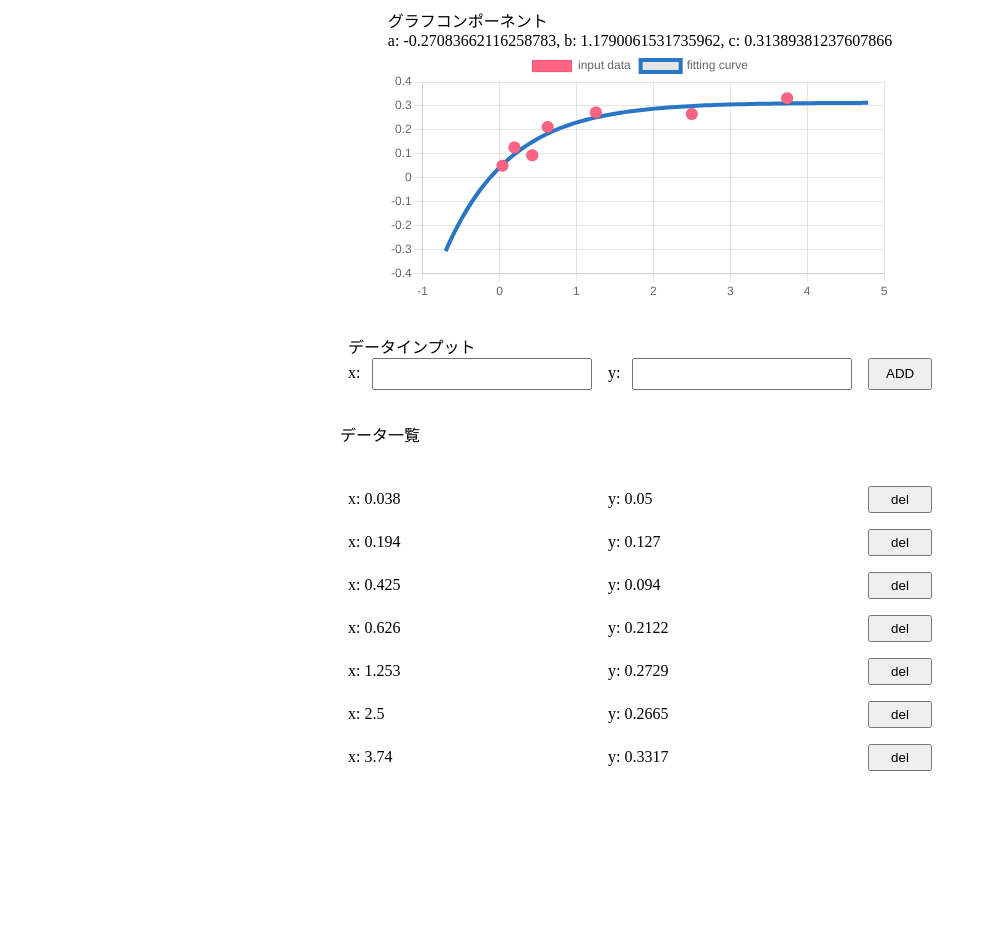
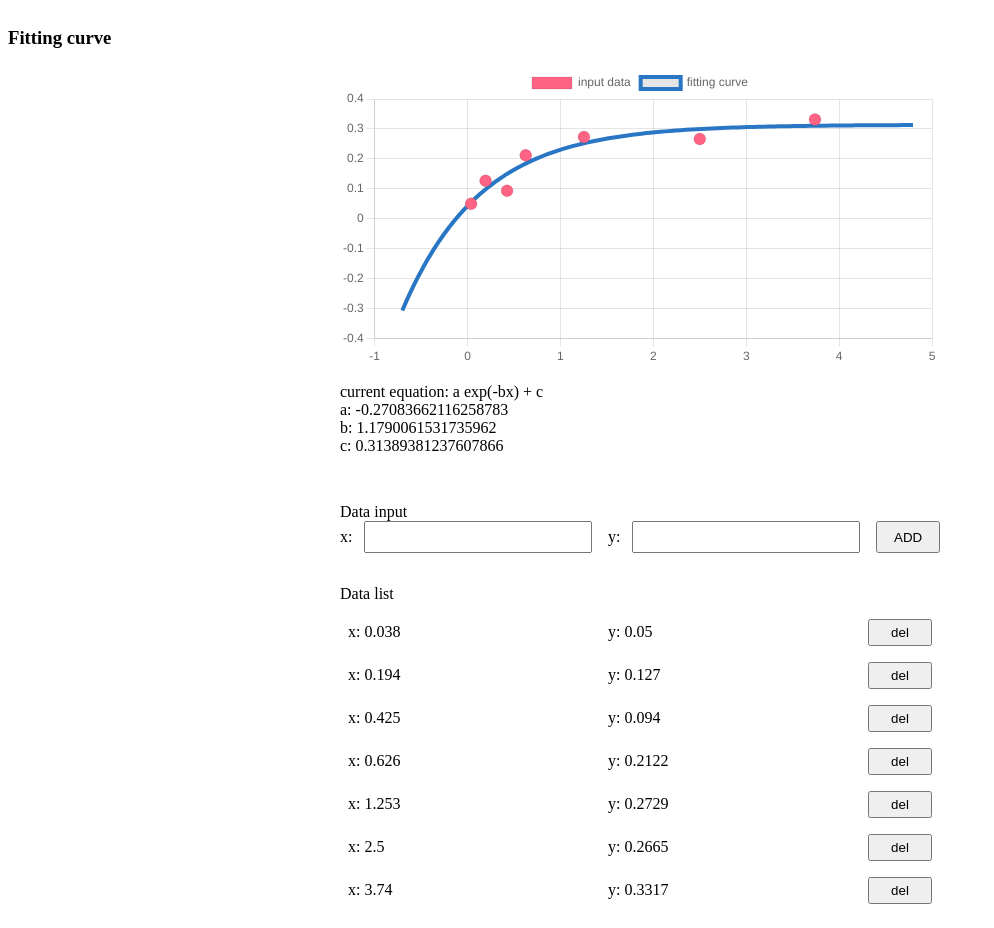
Before and after one commit to tsume-ha/decay-curve-fitting, a React (Create React App) app: page / in a window 1280 px wide. Shown: the whole page, without its empty margins (0-994 px from the left). Before the commit the page ends 819 px from the top, so only its background shows below. Built offline with nearby package versions, Linux system fonts and the light colour scheme.

Commit message:
見た目はだいたい整った

```diff
--- a/src/App.tsx
+++ b/src/App.tsx
@@ -8,6 +8,7 @@ const App = () => {
   const { XYData, params, addXYData, removeXYData } = useExpSolver();
   return (
     <div id="App">
+      <h3>Fitting curve</h3>
       <Graph XYData={XYData} params={params} />
       <DataInput add={addXYData} />
       <DataList XYData={XYData} removeXYData={removeXYData} />
--- a/src/components/DataInput/index.css
+++ b/src/components/DataInput/index.css
@@ -1,7 +1,7 @@
 #data-input {
   width: 100%;
   box-sizing: border-box;
-  padding: 2rem .5rem;
+  padding: 2rem 0;
 }
 
 #data-input > form {
--- a/src/components/DataInput/index.tsx
+++ b/src/components/DataInput/index.tsx
@@ -30,7 +30,7 @@ export const DataInput = (props: PropsType) => {
 
   return (
     <div id="data-input">
-      データインプット
+      Data input
       <form onSubmit={handleSubmit}>
         <div>
           <label htmlFor="x-input">x: </label>
--- a/src/components/DataList/index.css
+++ b/src/components/DataList/index.css
@@ -9,7 +9,7 @@
   box-sizing: border-box;
   flex-direction: column;
   margin: 0;
-  padding: 2rem .5rem;
+  padding: .5rem;
   width: 100%;
 }
 
--- a/src/components/DataList/index.tsx
+++ b/src/components/DataList/index.tsx
@@ -10,7 +10,7 @@ export const DataList = (props: PropsType) => {
   const { XYData, removeXYData} = props;
   return (
     <div id="data-list">
-      データ一覧
+      Data list
       <ul>
         {XYData.map(data => (
           <li key={String(data.x)+String(data.y)}>
--- /dev/null
+++ b/src/components/Graph/index.css
@@ -0,0 +1,5 @@
+#graph-display{
+  box-sizing: border-box;
+  width: 100%;
+  padding: 0;
+}
--- a/src/components/Graph/index.tsx
+++ b/src/components/Graph/index.tsx
@@ -12,6 +12,8 @@ import { Chart } from "react-chartjs-2";
 
 import { Params } from "types/params";
 import { XYData } from "types/xydata";
+
+import "./index.css";
 
 
 ChartJS.register(
@@ -67,11 +69,15 @@ export const Graph = (props: propsType) => {
   };
   return (
     <div id="graph-display">
-        グラフコンポーネント<br />
-        a: {a}, b: {b}, c: {c}
       <div>
         <Chart type='scatter' data={data} />
       </div>
+      <p>
+        current equation: a exp(-bx) + c<br />
+        a: {a}<br />
+        b: {b}<br />
+        c: {c}<br />
+      </p>
     </div>
   );
 };
```
